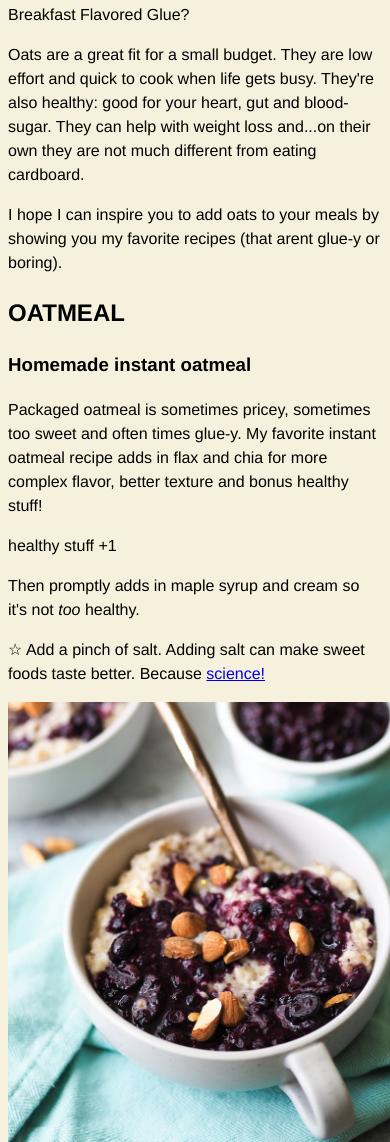
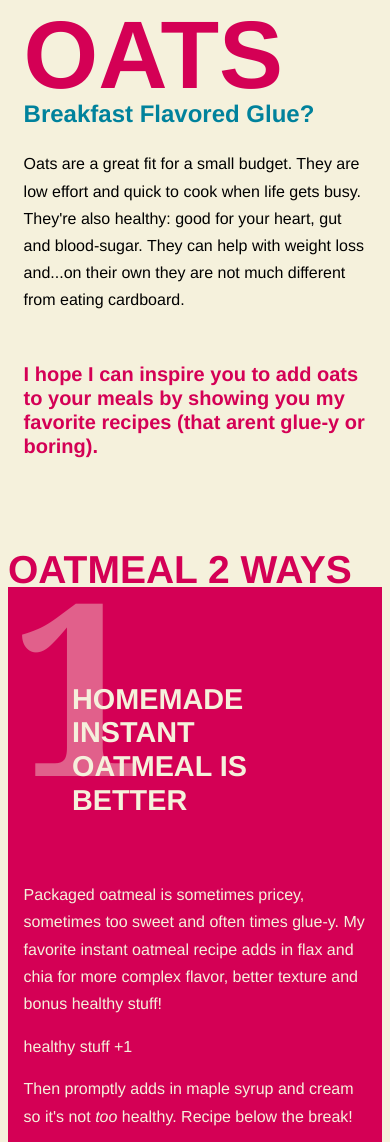
Before and after one commit to KC-LC101-June-22/js-assignment-4-html-me-something-EmKJ, a website: page index.html in a window 390 px wide. Shown: the part 819-1961 px from the top of the page. Drawn offline with Linux system fonts and the light colour scheme.

Commit message:
intro and oats section css and tags for small screens

```diff
--- a/index.html
+++ b/index.html
@@ -29,12 +29,12 @@
       </ul>
     </nav>
     <header id="welcome">
+      <img src="images/picky-eater.jpg" alt="child turning away from bowl of food in disgust" />
+      <img src="images/toddler-eating.webp" alt="child very enthusiastically eating from a spoon" />
       <div class="poll">
         <p class="poll-question">Do you think oats are boring?</p>
         <button type="button" class="btnYes">YES</button>
         <button type="button" class="btnNo">NO</button>
-        <img src="images/picky-eater.jpg" alt="child turning away from bowl of food in disgust" />
-        <img src="images/toddler-eating.webp" alt="child very enthusiastically eating from a spoon" />
       </div>
     </header>
     <main>
@@ -46,21 +46,22 @@
           also healthy: good for your heart, gut and blood-sugar. They can help with weight loss and...on their own they
           are not much different from eating cardboard.
         </p>
-        <p>
+        <p class="site-statement">
           I hope I can inspire you to add oats to your meals by showing you my favorite recipes (that arent glue-y or
           boring).
         </p>
       </section>
       <section id="oatmeal">
-        <h2>oatmeal</h2>
-        <div class="sweet">
-          <h3>Homemade instant oatmeal</h3>
+        <h2 class="pink-text">oatmeal 2 ways</h2>
+        <div class="pink-bg" id="sweet">
+          <p class="bg-number">1</p>
+          <h3>Homemade instant oatmeal is better</h3>
           <p>
             Packaged oatmeal is sometimes pricey, sometimes too sweet and often times glue-y. My favorite instant
             oatmeal recipe adds in flax and chia for more complex flavor, better texture and bonus healthy stuff!
           </p>
           <p>healthy stuff +1</p>
-          <p>Then promptly adds in maple syrup and cream so it's not <em>too</em> healthy.</p>
+          <p>Then promptly adds in maple syrup and cream so it's not <em>too</em> healthy. Recipe below the break!</p>
           <p class="pro-tip">
             &#9734; Add a pinch of salt. Adding salt can make sweet foods taste better. Because
             <a href="https://www.science.org/content/article/why-adding-salt-makes-fruit-and-candy-sweeter">science!</a>
@@ -75,6 +76,27 @@
                 Blueberries and Cream Oatmeal Recipe
               </a>
               | Rachael Hartley Nutrition
+            </figcaption>
+          </figure>
+        </div>
+        <div class="pink-bg" id="savory">
+          <p class="bg-number">2</p>
+          <h3>The case for savory oatmeal</h3>
+          <p>What if you don't like sweet food? What if you just want to mix things up a bit in your kitchen?</p>
+          <p>
+            Most of the recipes and pre packaged oatmeal I see are sweet. Oatmeal can be savory too! Try adding veggies
+            or cheese, cooking with stock instead of water, and even topping with a fried egg. Yum~
+          </p>
+          <figure>
+            <img
+              src="images/Cheesy-Oatmeal-Fried-Egg.jpg"
+              alt="hands holding a dish of oatmeal, topped with veggies and a fried egg"
+            />
+            <figcaption>
+              <a href="https://healthynibblesandbits.com/savory-oatmeal-cheddar-and-fried-egg/#recipe"
+                >Savory Oatmeal with Cheddar and Fried Egg</a
+              >
+              | Healthy Nibbles
             </figcaption>
           </figure>
           <article class="recipe" id="instant-oatmeal">
@@ -117,34 +139,15 @@
             </ul>
           </article>
         </div>
-        <div id="savory">
-          <h3>The case for savory oatmeal</h3>
-          <p>
-            What if you don't like sweet food? What if you just want to mix things up a bit in your kitchen? Most of the
-            recipes and pre packaged oatmeal I see are sweet. Oatmeal can be savory too! Try adding veggies or cheese,
-            cooking with stock instead of water, and even topping with a fried egg. Yum~
-          </p>
-          <figure>
-            <img
-              src="images/Cheesy-Oatmeal-Fried-Egg.jpg"
-              alt="hands holding a dish of oatmeal, topped with veggies and a fried egg"
-            />
-            <figcaption>
-              <a href="https://healthynibblesandbits.com/savory-oatmeal-cheddar-and-fried-egg/#recipe"
-                >Savory Oatmeal with Cheddar and Fried Egg</a
-              >
-              | Healthy Nibbles
-            </figcaption>
-          </figure>
-        </div>
       </section>
       <section id="bakery">
-        <h2>oats in the oven</h2>
+        <h2>Baked oats x3</h2>
         <div id="cookies">
+          <p class="bg-number">1</p>
           <h3>Cookies</h3>
           <p>
-            Oatmeal lace cookies are just oatmeal held together with caramel. They're crispy around the edges, chewy in
-            the center and so simple to make.
+            Oatmeal lace cookies are essentially just oatmeal held together with caramel. They're crispy around the
+            edges, chewy in the center and so simple to make.
           </p>
           <p class="pro-tip">
             &#9734; Buy a digital scale and ditch your measuring cups. Using a scale lets you be sure that you've
@@ -160,7 +163,23 @@
             </figcaption>
           </figure>
         </div>
+        <div id="muffins">
+          <p class="bg-number">2</p>
+          <h3>Muffins</h3>
+          <p>
+            Hands down the best way to bake bananas. There's a nominal amount of oats in this, but who's counting!
+            They're delicious.
+          </p>
+          <figure>
+            <img src="images/Banana-Crunch-Muffins.jpg" alt="banana crunch muffin on a wooden cutting board" />
+            <figcaption>
+              <a href="https://www.spendwithpennies.com/banana-nut-muffins-pecan-crunch/">Banana Nut Crunch Muffins</a>
+              | Spend With Pennies
+            </figcaption>
+          </figure>
+        </div>
         <div id="bread">
+          <p class="bg-number">3</p>
           <h3>Bread</h3>
           <p>
             Here's one of my go-to bread recipes. It's only 7 ingredients and 4 steps. Start to finish it takes about 10
@@ -183,7 +202,7 @@
         </div>
       </section>
       <aside id="aboutoats">
-        <h2>more about oats</h2>
+        <h2>Did you know?</h2>
         <p>Naturally gluten free</p>
         <p>Basic oat structure: hull, bran, germ</p>
         <p>So glue-y, it actually <em>is</em> used as a glue extender</p>
--- a/styles.css
+++ b/styles.css
@@ -1,11 +1,15 @@
 /* Write your CSS here! */
+html{
+    scroll-behavior: smooth;
+}
 body{
     margin: 8px;
     display: block;
     max-width:80rem;
     background-color: #F5F1DC;
     font-family: Helvetica, Arial, sans-serif;
-    line-height: 1.5;
+    line-height: 1.7;
+    /* border:1px solid black; */
 }
 p.funParagraph {
     color: green;
@@ -13,12 +17,19 @@ p.funParagraph {
 #mainHeading{
     color:red;
 }
+p,h1,h3{
+    margin:4vw;
+}
+h1, h2 {
+    text-transform: uppercase;
+}
 
 img {
     max-width:100%;
+    /* border: 1px solid black */
 }
 figure{
-    width:100vw;
+    width:100%;
     margin:0;
     padding:0;
 }
@@ -30,9 +41,7 @@ figcaption{
 .svg{
     width:1rem;
 }
-h1, h2 {
-    text-transform: uppercase;
-}
+
 
 /* Navigation */
 nav{
@@ -112,6 +121,72 @@ nav{
     max-width:4em;
 }
 
+/* Content  */
+#intro, #bakery{
+    padding:5em 0;
+}
+h1{
+    font-size: 6rem;
+    line-height:3rem;
+    color:#d40055;
+}
+.subtitle{
+    font-weight:700;
+    font-size: 1.5rem;
+    color:#00829c;
+}
+.site-statement{
+    font-weight:700;
+    font-size:1.25rem;
+    line-height: 1.5rem;;
+    margin-top:3rem;
+    color:#d40055;
+}
+h2{
+    font-size: 10vw;
+    line-height:2.1rem;
+    margin:0;
+    text-shadow:rgb(212, 0, 85);
+}
+h3{
+    font-size:1.8rem;
+    line-height:2.1rem;
+    margin:4rem;
+    text-transform: uppercase;
+}
+.pink-text{
+    color:#d40055;
+}
+.pink-bg {
+    background-color:rgb(212, 0, 85);
+    color:#F5F1DC;
+    margin:0;
+    padding:2rem 0;
+    width:100%;
+    position:relative;
+}
+.bg-number{
+    position:absolute;
+    color:rgb(245, 241, 220, 0.4);
+    top:0;
+    left:.25rem;
+    font-family:Cambria, Cochin, Georgia, Times, 'Times New Roman', serif;
+    font-size:15rem;
+    font-weight:900;
+    line-height: 12rem;
+    padding:0;
+    margin:0;
+}
+.recipe{
+    background-color:#F5F1DC;
+    border-radius: 17px;
+    color: black;
+    margin:4rem 2rem;
+    padding: 2rem 1rem;
+    box-shadow: 1px 1px 5px 1px rgba(0, 0, 0, 0.5);
+}
+
+
 /* Footer */
 footer{
     background-color: #d40055;
```
